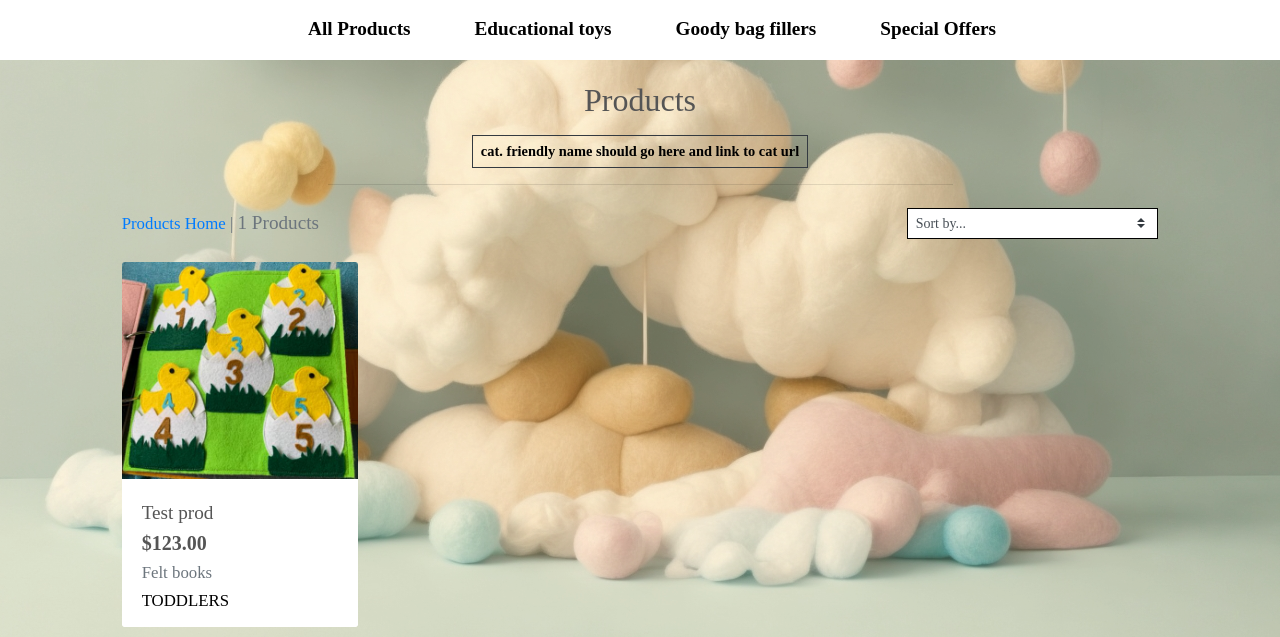
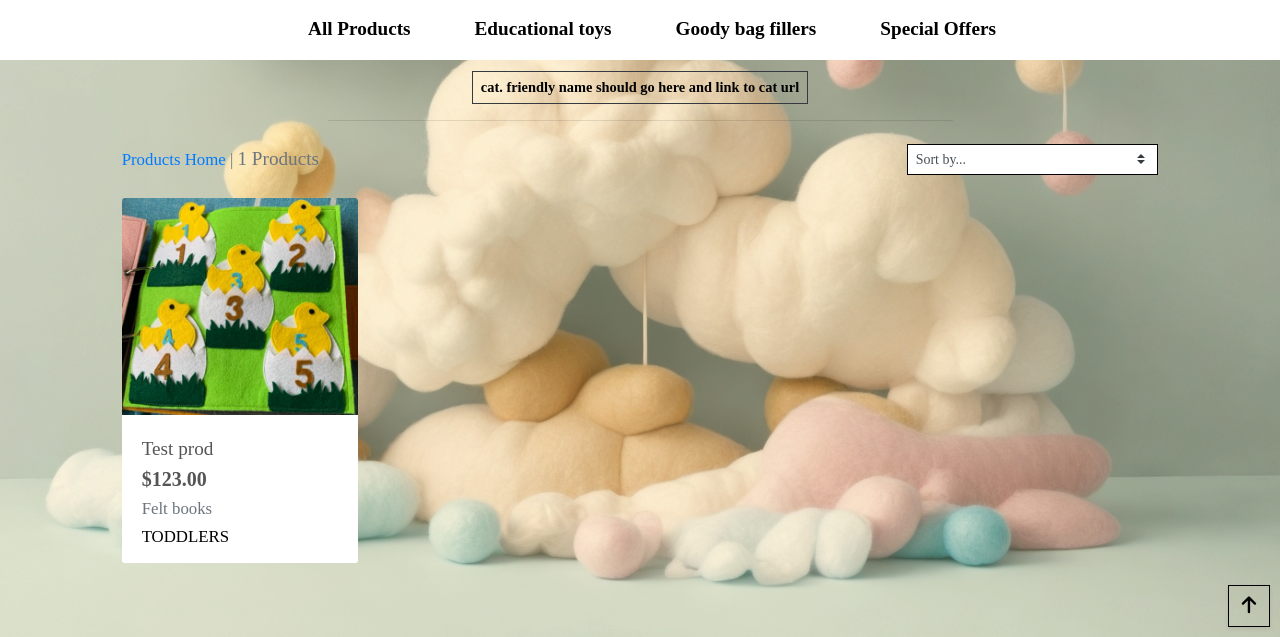
Before and after one commit to jbocciadev/PP5-crafty, a Django app: a page that uses products/templates/products/products.html in a window 1280 px wide. Shown: the part 163-800 px from the top of the page. Run offline with Django 3.2, Linux system fonts and the light colour scheme; data comes from the database, SQL or seed files in the repository; some libraries are stand-ins or nearby versions; some web fonts are replaced.

Commit message:
Implement sorting JS and back-to-top arrow button.

```diff
--- a/products/templates/products/products.html
+++ b/products/templates/products/products.html
@@ -13,8 +13,8 @@
 
 {% block content %}
     <div class="overlay"></div>
-    <div class="container-fluid mt-5 mt-md-3">
-        <div class="row pt-5">
+    <div class="container-fluid">
+        <div class="row">
             <div class="col text-center mt-3">
                 <h2 class="logo-font">Products</h2>
                 {% for c in current_categories %}
@@ -34,8 +34,8 @@
                                 <option value="reset" {% if current_sorting == 'None_None' %}selected{% endif %}>Sort by...</option>
                                 <option value="price_asc" {% if current_sorting == 'price_asc' %}selected{% endif %}>Price (low to high)</option>
                                 <option value="price_desc" {% if current_sorting == 'price_desc' %}selected{% endif %}>Price (high to low)</option>
-                                <option value="rating_asc" {% if current_sorting == 'rating_asc' %}selected{% endif %}>Rating (low to high)</option>
-                                <option value="rating_desc" {% if current_sorting == 'rating_desc' %}selected{% endif %}>Rating (high to low)</option>
+                                <option value="age_desc" {% if current_sorting == 'age_asc' %}selected{% endif %}>Age (low to high)</option>
+                                <option value="age_desc" {% if current_sorting == 'age_desc' %}selected{% endif %}>Age (high to low)</option>
                                 <option value="name_asc" {% if current_sorting == 'name_asc' %}selected{% endif %}>Name (A-Z)</option>
                                 <option value="name_desc" {% if current_sorting == 'name_desc' %}selected{% endif %}>Name (Z-A)</option>
                                 <option value="category_asc" {% if current_sorting == 'category_asc' %}selected{% endif %}>Category (A-Z)</option>
@@ -57,12 +57,12 @@
                         <div class="col-sm-6 col-md-6 col-lg-4 col-xl-3">
                             <div class="card h-100 border-0">
                                 {% if product.image %}
-                                    <a href="{% url 'product_detail' product.id %}">
+                                    <a href="{% url 'product_detail' product.id %} ">
                                         <img class="card-img-top img-fluid" src="{{ product.image.url }}" alt="{{ product.name }}">
                                     </a>
                                     {% else %}
                                     <a href="{% url 'product_detail' product.id %}">
-                                        <img class="card-img-top img-fluid" src="{{ MEDIA_URL }}noimage.webp" alt="{{ product.name }}">
+                                        <img class="card-img-top img-fluid" src="{{ MEDIA_URL }}noimage.png" alt="{{ product.name }}">
                                     </a>
                                     {% endif %}
                                     <div class="card-body pb-0">
@@ -113,4 +113,43 @@
             </div>
         </div>
     </div>
+    <div class="btt-button shadow-sm rounded-0 border border-black">
+        <a class="btt-link d-flex h-100">
+            <i class="fas fa-arrow-up text-black mx-auto my-auto"></i>
+        </a>
+    </div>
 {% endblock %}
+
+
+{% block postloadjs %}
+    {{ block.super }}
+
+    <script type="text/javascript">
+		$('.btt-link').click(function(e) {
+			window.scrollTo(0,0)
+		})
+	</script>
+
+    <script type="text/javascript">
+        $('#sort-selector').change(function() {
+            var selector = $(this);
+            var currentUrl = new URL(window.location);
+
+            var selectedVal = selector.val();
+            if(selectedVal != 'reset') {
+                var sort = selectedVal.split('_')[0];
+                var direction = selectedVal.split('_')[1];
+
+                currentUrl.searchParams.set("sort", sort);
+                currentUrl.searchParams.set("direction", direction);
+
+                window.location.replace(currentUrl);
+            } else {
+                currentUrl.searchParams.delete("sort");
+                currentUrl.searchParams.delete("direction");
+
+                window.location.replace(currentUrl);
+            }
+        })
+    </script>
+{% endblock %}
--- a/products/views.py
+++ b/products/views.py
@@ -1,6 +1,7 @@
 from django.shortcuts import render, redirect, reverse, get_object_or_404
 from django.contrib import messages
 from django.db.models import Q
+from django.db.models.functions import Lower
 from .models import Product, Category, Topic, Age_group
 
 # Create your views here.
@@ -25,7 +26,10 @@ def all_products(request):
                 products = products.annotate(lower_name=Lower('name'))
 
             if sortkey == 'category':
-                sortkey = 'category__name'
+                sortkey = 'category__friendly_name'
+
+            if sortkey == 'age':
+                sortkey = 'age_group'
 
             if 'direction' in request.GET:
                 direction = request.GET['direction']
--- a/static/css/base.css
+++ b/static/css/base.css
@@ -95,6 +95,18 @@ a.category-badge > span.badge:hover {
     color:#fff !important;
 }
 
+.btt-button {
+    height: 42px;
+    width:42px;
+    position:fixed;
+    bottom: 10px;
+    right: 10px;
+}
+
+.btt-link {
+    cursor: pointer;
+}
+
 /* -------------------------------- Media Queries */
 
 /* Slightly larger container on xl screens */
```
